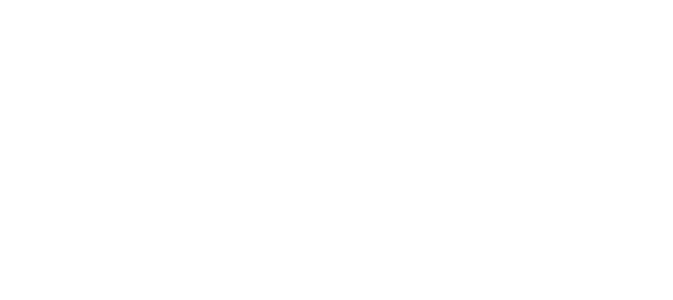
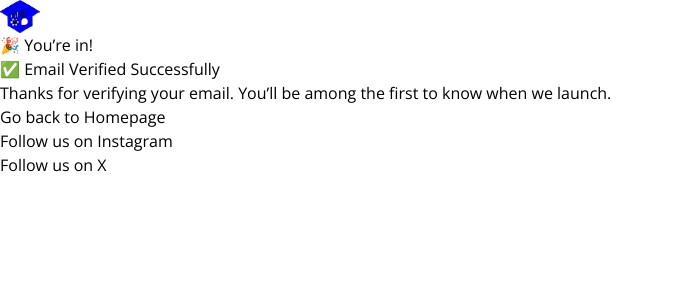
Before and after one commit to PhoinixTechnologies/pdm, a React (Vite) app: page /verifySuccess in a window 1280 px wide. Before the commit this address had no page. Shown: the top 300 px of the page, without its empty margins (0-673 px from the left). Built offline with nearby package versions, Linux system fonts and the light colour scheme; a web font is replaced by a local one.

Commit message:
created verification pages

```diff
--- a/src/App.jsx
+++ b/src/App.jsx
@@ -5,6 +5,9 @@
 import Foot from './footer';
 import { BrowserRouter as Router, Routes, Route } from 'react-router-dom';
 import Join from './pages/JoinWait';
+import VerifyFailed from './verifyFailed';
+import VerifySuccess from './verifySuccess';
+// import VerifyHandler from './verifyHandler';
 
 function App() {
   return (
@@ -26,6 +29,12 @@
               <Join />
             </div>
           } />
+
+          {/* Uncomment this when your handler is ready */}
+          {/* <Route path="/verify" element={<VerifyHandler />} /> */}
+
+          <Route path="/verifySuccess" element={<VerifySuccess />} />
+          <Route path="/verifyFail" element={<VerifyFailed />} />
         </Routes>
       </div>
     </Router>
--- /dev/null
+++ b/src/verifyFailed.jsx
@@ -0,0 +1,16 @@
+import logo from './img/My_PDM_Tutor_1-removebg-preview.png';
+
+const VerifyFailed = () => {
+    return (
+        <div className='div-box'>
+            <img src={logo} alt="Logo" className='w-10' />
+            <h2>❌ Email Verification Failed</h2>
+
+            <div className='div-contain-text'>
+               <p className="mt-4 text-lg">This link may be invalid or expired. Please try again.</p>
+            </div>
+        </div>
+    );
+}
+
+export default VerifyFailed;
--- /dev/null
+++ b/src/verifySuccess.jsx
@@ -0,0 +1,22 @@
+import { Link } from 'react-router-dom';
+import logo from './img/My_PDM_Tutor_1-removebg-preview.png';
+
+const VerifySuccess = () => {
+    return (
+        <div className='div-box'>
+            <img src={logo} alt="My PDM Tutor Logo" className='w-10' />
+            <h1>🎉 You’re in!</h1>
+            <h2>✅ Email Verified Successfully</h2>
+
+            <div className='Connect-div-contain'>
+                <h3>Thanks for verifying your email. You’ll be among the first to know when we launch.</h3>
+
+                <a href="https://join-mypdmtutor.netlify.app/" target="_blank" rel="noopener noreferrer">Go back to Homepage</a><br />
+                <a href="https://www.instagram.com/mypdmtutor/?hl=en" target="_blank" rel="noopener noreferrer">Follow us on Instagram</a><br />
+                <a href="https://x.com/mypdmtutor" target="_blank" rel="noopener noreferrer">Follow us on X</a>
+            </div>
+        </div>
+    );
+}
+
+export default VerifySuccess;
```
Also changed, not shown: src/verifyHandler.jsx (added).
